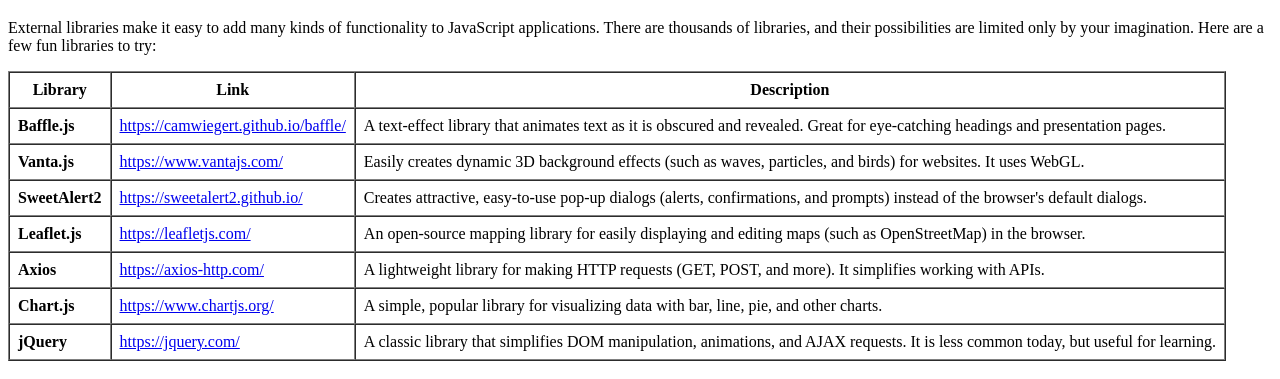
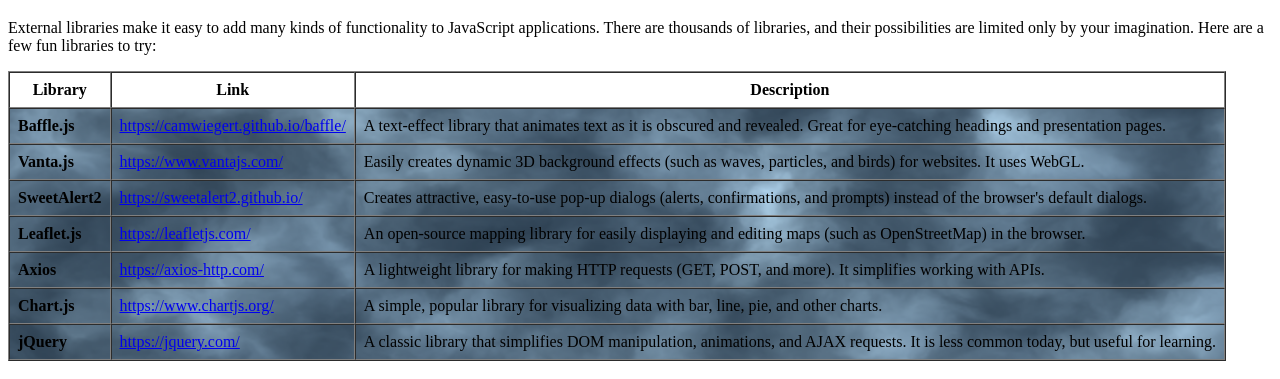
Before and after one commit to katriinac/web-development-1, a plain HTML site: page Workshop9/index.html in a window 1280 px wide. Shown: the part 61-440 px from the top of the page. Drawn offline with nearby package versions, Linux system fonts and the light colour scheme; no server answers; animation ran at ten frames a second.

Commit message:
adding vantajs

```diff
--- a/Workshop9/index.html
+++ b/Workshop9/index.html
@@ -6,6 +6,10 @@
     <title>Weather chart – OpenWeatherMap</title>
     <script src="https://cdn.jsdelivr.net/npm/axios/dist/axios.min.js"></script>
     <script src="https://cdn.jsdelivr.net/npm/chart.js"></script>
+    <script src="https://cdnjs.cloudflare.com/ajax/libs/three.js/r134/three.min.js"></script>
+    <script src="https://cdn.jsdelivr.net/npm/vanta@latest/dist/vanta.fog.min.js"></script>
+    <style>
+    </style>
 </head>
 
 <body>
@@ -21,7 +25,7 @@
       <th>Description</th>
     </tr>
   </thead>
-  <tbody>
+  <tbody id="vanta-background">
     <tr>
       <td><strong>Baffle.js</strong></td>
       <td><a href="https://camwiegert.github.io/baffle/" target="_blank">https://camwiegert.github.io/baffle/</a></td>
--- a/Workshop9/script.js
+++ b/Workshop9/script.js
@@ -1,4 +1,4 @@
-const apiKey = "apikey"; // <-- Add your API key here
+const apiKey = "ff64c247a136f706923d1ee0d55d71e2"; // <-- Add your API key here
 let tempChart = null; // Global chart reference
 let chartData = {}; // Store data and labels for reuse
 let City = "Helsinki";
@@ -82,3 +82,18 @@ $("#haeSaaPainike").on("click", function () {
       .fadeIn(200).delay(1000).fadeOut(400);
     haeSaa();
   });
+
+VANTA.FOG({
+    el: "#vanta-background",
+    mouseControls: true,
+    touchControls: true,
+    gyroControls: false,
+    minHeight: 100,
+    minWidth: 200,
+    highlightColor: 0x9bbbd1,
+    midtoneColor: 0x7896b0,
+    lowlightColor: 0x354b63,
+    baseColor: 0x263849,
+    blurFactor: 0.5,
+    speed: 5.0
+});
```
